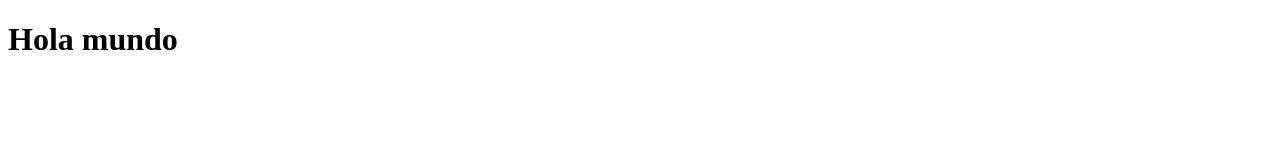
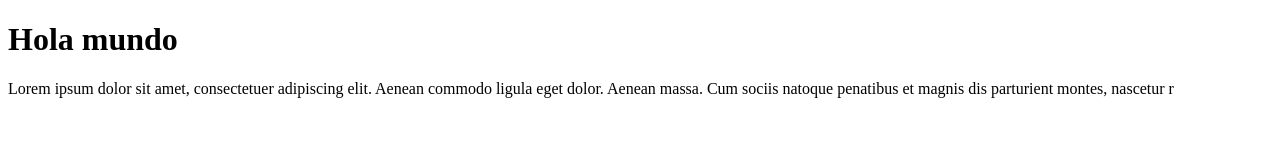
Before and after one commit to javierDSC747/prueba, a plain HTML site: page index.html in a window 1280 px wide. Drawn offline with Linux system fonts and the light colour scheme.

Commit message:
Continuacion del trabajo

```diff
--- a/index.html
+++ b/index.html
@@ -8,5 +8,6 @@
 </head>
 <body>
     <h1>Hola mundo</h1>
+    <p>Lorem ipsum dolor sit amet, consectetuer adipiscing elit. Aenean commodo ligula eget dolor. Aenean massa. Cum sociis natoque penatibus et magnis dis parturient montes, nascetur r</p>
 </body>
 </html>
```
